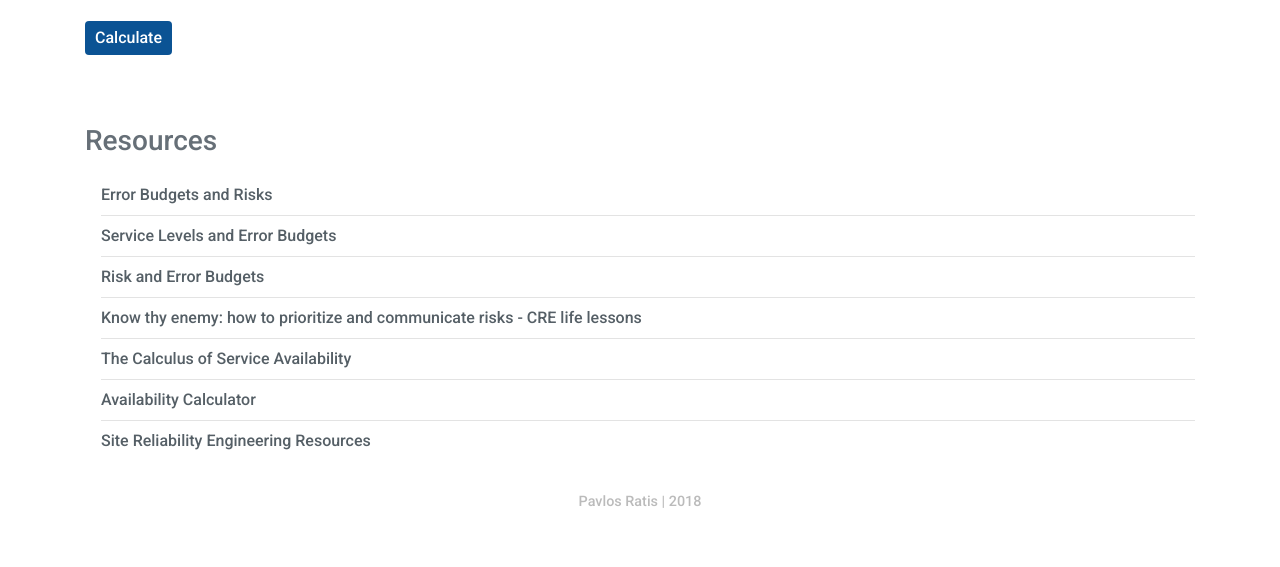
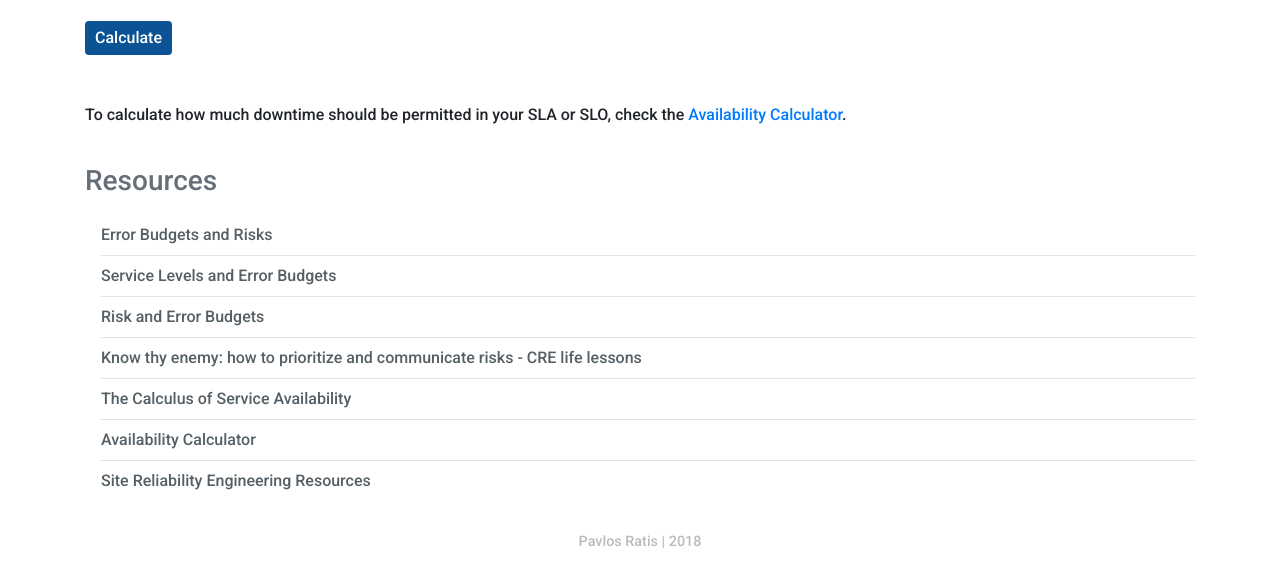
Before and after one commit to dastergon/error-budget-calculator, a plain HTML site: page index.html in a window 1280 px wide. Shown: the part 355-922 px from the top of the page. Before the commit the page ends 882 px from the top, so only its background shows below. Drawn offline with nearby package versions, Linux system fonts and the light colour scheme.

Commit message:
Update index.html

```diff
--- a/index.html
+++ b/index.html
@@ -44,6 +44,7 @@
             </form>
             <br />
             <p id="error-budget-table"></p>
+            <p>To calculate how much downtime should be permitted in your SLA or SLO, check the <a href="https://dastergon.gr/availability-calculator/">Availability Calculator</a>.</p>
             <br />
             <h3>Resources</h3>
             <ul>
```
